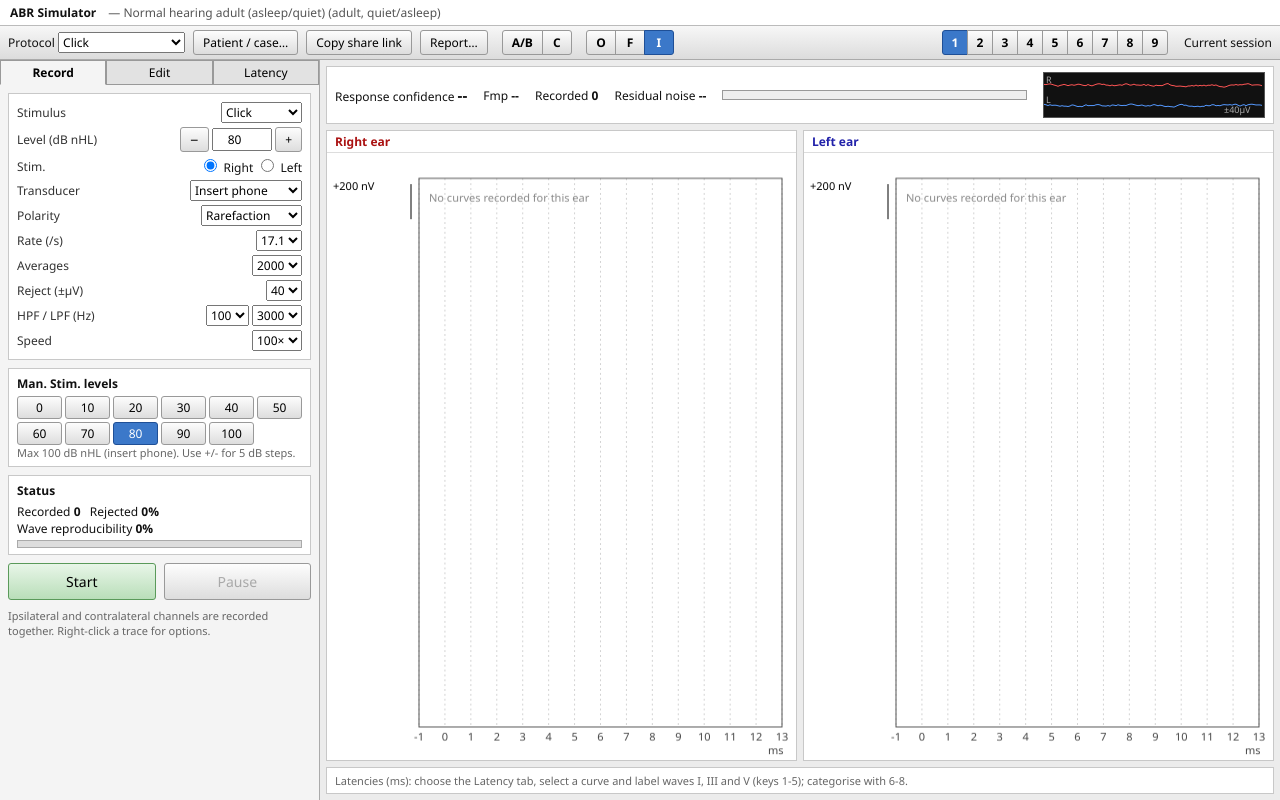
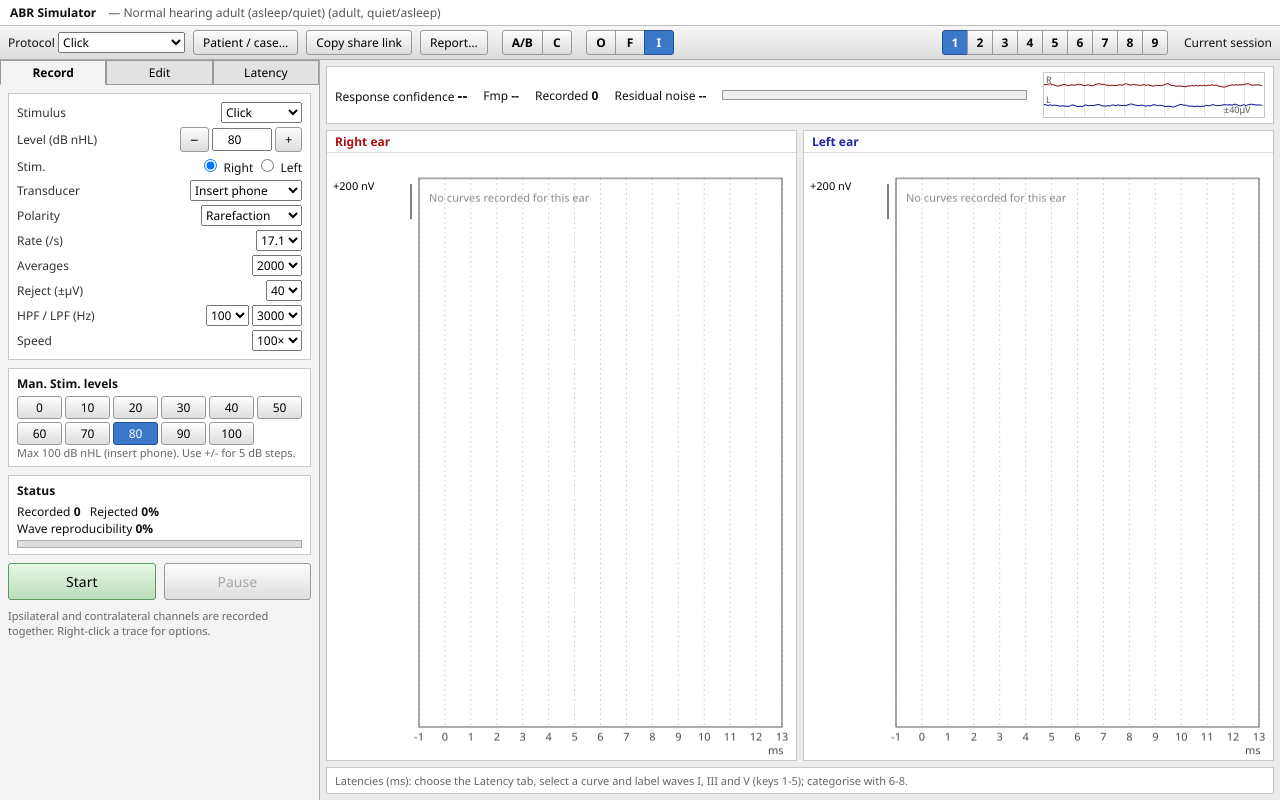
Before and after one commit to jakalnz/abr-simulator, a plain HTML site: page index.html in a window 1280 px wide. Drawn offline with Linux system fonts and the light colour scheme.

Commit message:
EEG monitor: light background and ear-coloured traces to match the panels
Co-Authored-By: Claude Opus 5.5 <noreply@anthropic.com>

```diff
--- a/app.js
+++ b/app.js
@@ -262,15 +262,19 @@
     $('progFill').style.width = (t ? Math.min(100, t.n / 40) : 0) + '%';     // 0-4000 sweeps
     renderLat(); renderLabelUI();
   }
-  function drawEEG() {
-    const c = $('eeg'), g = c.getContext('2d'); g.fillStyle = '#111'; g.fillRect(0, 0, c.width, c.height);
+  function drawEEG() {                   // raw EEG monitor: light background to match the panels, traces in the ear colours
+    const c = $('eeg'), g = c.getContext('2d'); g.fillStyle = '#fff'; g.fillRect(0, 0, c.width, c.height);
+    g.strokeStyle = '#e4e4e4'; g.lineWidth = 1; g.beginPath();
+    for (let x = 20; x < c.width; x += 20) { g.moveTo(x + 0.5, 0); g.lineTo(x + 0.5, c.height); }
+    [12, 32].forEach((y) => { g.moveTo(0, y + 0.5); g.lineTo(c.width, y + 0.5); });
+    g.stroke();
     const amp = (S.patient.noisy ? 11 : 3) * (S.acq ? 1 : 0.6);
-    ['#f55', '#59f'].forEach((col, k) => {
+    ['#8b1414', '#1a1a9c'].forEach((col, k) => {
       g.strokeStyle = col; g.beginPath(); let y = 0;
       for (let i = 0; i < c.width; i += 2) { y = 0.8 * y + 0.6 * (Math.random() - 0.5) * 2; const py = 12 + k * 20 + y * amp * 0.9; i ? g.lineTo(i, py) : g.moveTo(i, py); }
       g.stroke();
     });
-    g.fillStyle = '#aaa'; g.font = '9px Segoe UI'; g.fillText('R', 2, 10); g.fillText('L', 2, 30); g.fillText('±40µV', 180, 40);
+    g.fillStyle = '#555'; g.font = '9px Segoe UI'; g.fillText('R', 2, 10); g.fillText('L', 2, 30); g.fillText('±40µV', 180, 40);
   }
 
   /* ---------- traces, latency ---------- */
--- a/style.css
+++ b/style.css
@@ -51,7 +51,7 @@ button.big.stop { background: linear-gradient(#fbe6e6, #e2a6a6); border-color: #
 #strip .conf b.ok { color: #1a8a2a; }
 #prog { flex: 1; min-width: 120px; height: 10px; border: 1px solid #999; background: #eee; }
 #progFill { height: 100%; width: 0; background: #2fa84f; }
-#eeg { background: #111; border: 1px solid #555; }
+#eeg { background: #fff; border: 1px solid #c8c8c8; }
 #graphs { display: flex; gap: 6px; flex: 1; min-height: 300px; }
 .pane { flex: 1; display: flex; flex-direction: column; background: #fff; border: 1px solid #c8c8c8; min-width: 0; }
 .ptitle { padding: 2px 8px; font-weight: 600; border-bottom: 1px solid #ddd; }
```
